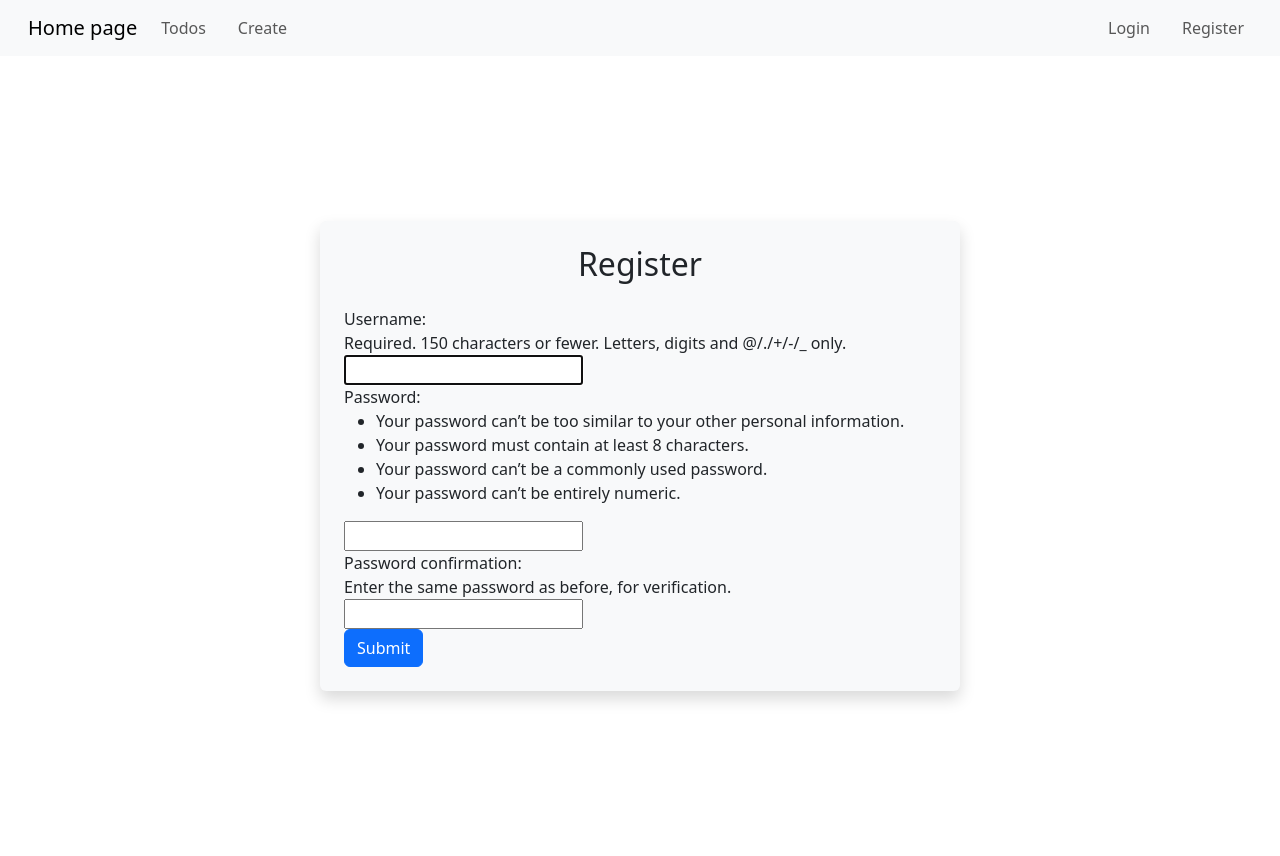
After one commit to bossmoon229/todo-django, a Django app: page /users/register_user/ in a window 1280 px wide. The commit adds this page. Run offline with Django 5.2, Linux system fonts and the light colour scheme.

Commit message:
add registration

```diff
--- a/todos/templates/todos/index.html
+++ b/todos/templates/todos/index.html
@@ -24,14 +24,13 @@
 
         <div class="navbar-nav ms-auto d-flex flex-row">
           {% if user.is_authenticated %}
+          <span class="nav-link me-3">Hello <b>{{user.username}}</b></span>
           <a class="nav-link me-3" href="{% url 'logout_user' %}">Logout</a>
           {% else %}
 
           <a class="nav-link me-3" href="{% url 'login_user' %}">Login</a>
+          <a class="nav-link" href="{% url 'register_user' %}">Register</a>
           {% endif %}
-
-
-          {% comment %} <a class="nav-link" href="{% url 'register' %}">Register</a> {% endcomment %}
         </div>
       </div>
     </nav>
--- /dev/null
+++ b/users/templates/authenticate/register_user.html
@@ -0,0 +1,16 @@
+{% extends "todos/index.html" %} {% block content %}
+
+<div class="d-flex justify-content-center align-items-center vh-100">
+  <div class="w-50 bg-light p-4 rounded shadow">
+    <h2 class="text-center mb-4">Register</h2>
+    {% if messages %} {% for message in messages %}
+    <div class="alert alert-danger text-center mb-3">{{ message }}</div>
+    {% endfor %} {% endif %}
+    <form method="POST" action="{% url 'register_user' %}" class="form-group">
+      {% csrf_token %} {{form}}
+      <button type="submit" class="btn btn-primary">Submit</button>
+    </form>
+  </div>
+</div>
+
+{% endblock %}
--- a/users/urls.py
+++ b/users/urls.py
@@ -4,5 +4,6 @@ from . import views
 
 urlpatterns = [
    path("login/", views.login_user, name="login_user"),
-   path("logout_user", views.logout_user, name="logout_user")
+   path("logout_user", views.logout_user, name="logout_user"),
+   path("register_user/", views.register_user, name="register_user"),
 ]
--- a/users/views.py
+++ b/users/views.py
@@ -1,8 +1,7 @@
 from django.shortcuts import render, redirect
 from django.contrib.auth import authenticate, login, logout
 from django.contrib import messages
-from django.http import HttpResponse
-
+from django.contrib.auth.forms import UserCreationForm
 # Create your views here.
 
 
@@ -24,5 +23,26 @@ def login_user(request):
 
 def logout_user(request):
     logout(request)
-    messages.success(request, ("U were logout"))
+
+    storage = messages.get_messages(request)
+    storage.used = True  # очищає всі попередні messages
     return redirect('home_page')
+
+
+def register_user(request):
+    if request.method == "POST":
+        form = UserCreationForm(request.POST)
+        if form.is_valid():
+            form.save()
+            username = form.cleaned_data['username']
+            password = form.cleaned_data['password1']
+            user = authenticate(username = username, password = password)
+            login(request,user)
+            return redirect("show_todos")
+        else:
+
+            messages.error(request, "This username already exists or the form is invalid.")
+    else:
+        form = UserCreationForm()
+
+    return render(request, "authenticate/register_user.html", {"form": form})
```
